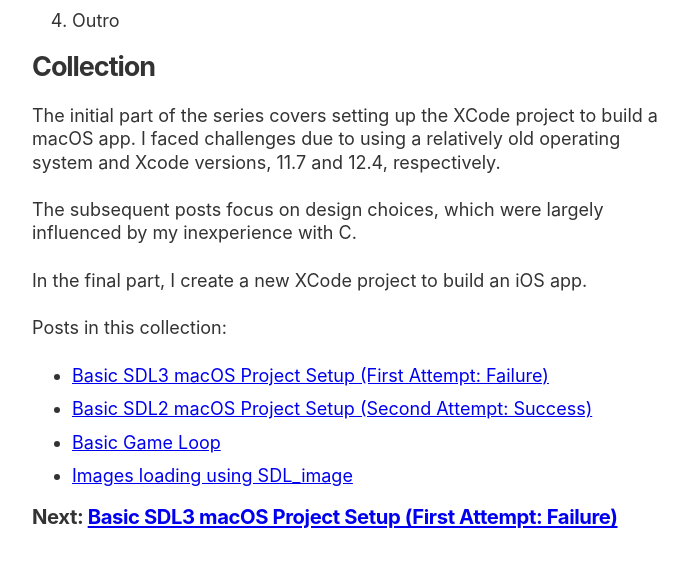
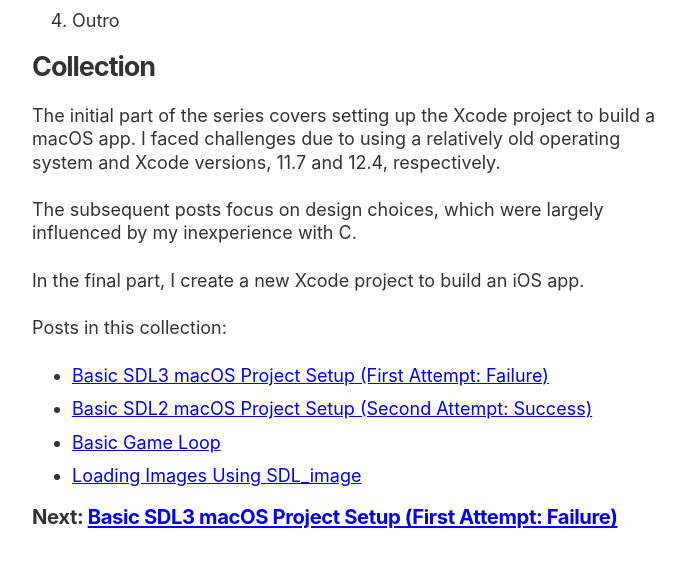
Before and after one commit to curlybracketshq/giovanni.curlybrackets.it, a Jekyll site: the page built from sdl-adventure-game/_posts/2025-01-09-intro.markdown, in a window 1280 px wide. Shown: the part 868-1437 px from the top of the page, without its empty margins (288-980 px from the left). Built offline with Jekyll 4.4.1, drawn with Linux system fonts in a browser that asks for light colours.

Commit message:
Improve content

````diff
--- a/sdl-adventure-game/_posts/2025-01-09-basic-sdl3-macos-project-setup-failure.markdown
+++ b/sdl-adventure-game/_posts/2025-01-09-basic-sdl3-macos-project-setup-failure.markdown
@@ -22,11 +22,11 @@
 ld: can't map file, errno=22 file '/Library/Frameworks/SDL3.xcframework/macos-arm64_x86_64/SDL3.framework'
 ```
 
-I found another guide on building a project on macOS: [wiki.libsdl.org/SDL3/README/macos](https://wiki.libsdl.org/SDL3/README/macos). However, I wondered if there was a way to build the macOS app without creating an XCode project.
+I found another guide on building a project on macOS: [wiki.libsdl.org/SDL3/README/macos](https://wiki.libsdl.org/SDL3/README/macos). However, I wondered if there was a way to build the macOS app without creating an Xcode project.
 
 Another issue was that the version of CMake I was using (3.19.4) did not support *xcframeworks*. Related issue: [github.com/libsdl-org/SDL/issues/9479](https://github.com/libsdl-org/SDL/issues/9479).
 
-I am unable to easily install a more recent version of XCode because it requires a newer version of macOS.
+I am unable to easily install a more recent version of Xcode because it requires a newer version of macOS.
 
 I also cannot download an older version of SDL3, specifically `SDL3-3.1.2.dmg`, as it is missing from the releases on GitHub.
 
--- a/sdl-adventure-game/_posts/2025-01-09-intro.markdown
+++ b/sdl-adventure-game/_posts/2025-01-09-intro.markdown
@@ -25,11 +25,11 @@
 
 ## Collection
 
-The initial part of the series covers setting up the XCode project to build a macOS app. I faced challenges due to using a relatively old operating system and Xcode versions, 11.7 and 12.4, respectively.
+The initial part of the series covers setting up the Xcode project to build a macOS app. I faced challenges due to using a relatively old operating system and Xcode versions, 11.7 and 12.4, respectively.
 
 The subsequent posts focus on design choices, which were largely influenced by my inexperience with C.
 
-In the final part, I create a new XCode project to build an iOS app.
+In the final part, I create a new Xcode project to build an iOS app.
 
 Posts in this collection:
 
````
Also changed, not shown: sdl-adventure-game/_posts/2025-01-14-images-loading-using-sdl-image.markdown (deleted, +0 -27 lines), sdl-adventure-game/_posts/2025-01-14-loading-images-using-sdl-image.markdown (added, +27 -0 lines).
